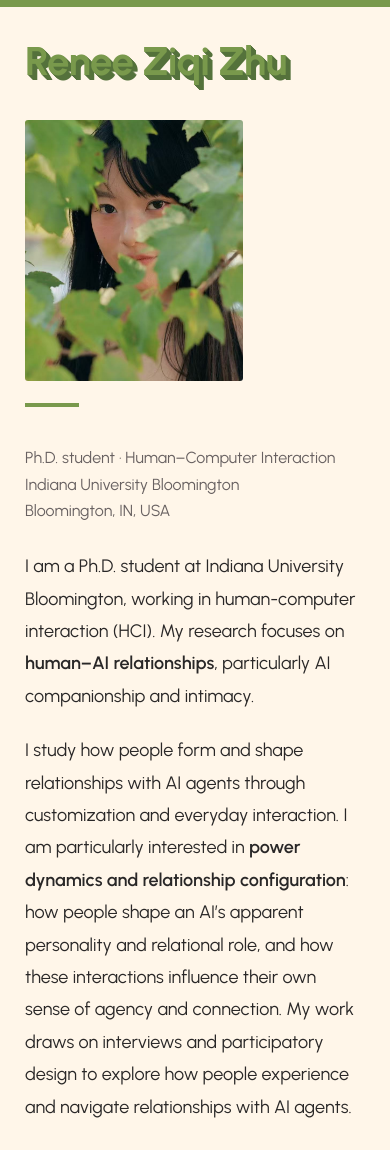
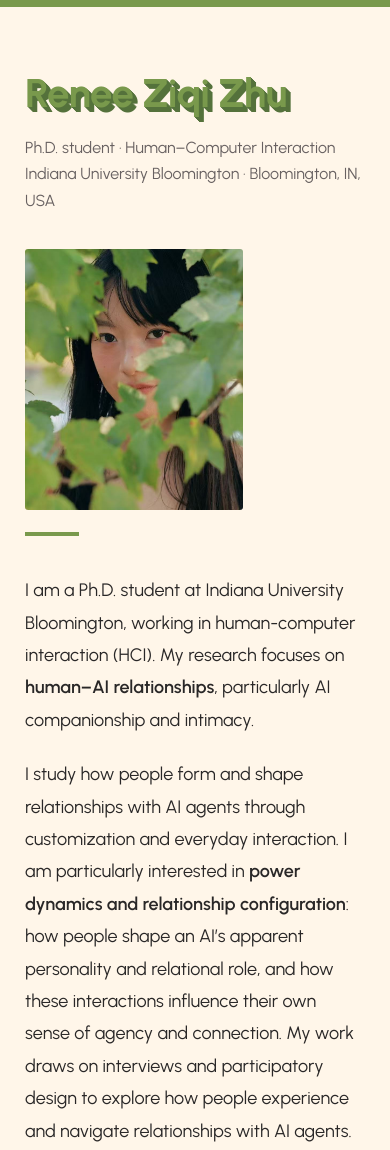
Before and after one commit to reneezzz/reneezzz.github.io, a plain HTML site: page index.html in a window 390 px wide. Shown: the top 1150 px of the page. Drawn offline with Linux system fonts and the light colour scheme.

Commit message:
Move identity below name and align portrait with biography

```diff
--- a/index.html
+++ b/index.html
@@ -14,13 +14,18 @@
     body { margin: 0; background: #fff6e9; color: var(--ink); font-family: "Urbanist", sans-serif; font-size: 18px; line-height: 1.8; }
     body::before { content: ""; display: block; height: 7px; background: var(--accent); }
     main { max-width: 1050px; margin: 0 auto; padding: 0 48px 64px; }
-    .site-header { max-width: 1050px; margin: 0 auto; padding: 42px 48px 58px; }
-    .layout { display: grid; grid-template-columns: 270px minmax(0, 1fr); gap: 68px; align-items: start; }
+    .site-header { max-width: 1050px; margin: 0 auto; padding: 90px 48px 44px; }
+    .layout { display: grid; grid-template-columns: 270px minmax(0, 1fr); column-gap: 68px; row-gap: 0; align-items: start; }
     figure { margin: 0; }
+    .layout > figure { position: relative; align-self: stretch; min-height: 324px; }
+    .layout > figure > img { position: absolute; inset: 0; height: 100%; }
+    .layout > article { display: contents; }
+    .bio, .profile-links { grid-column: 2; }
+    .bio p:last-child { margin-bottom: 0; }
     img { display: block; width: 100%; height: auto; aspect-ratio: 5 / 6; object-fit: cover; object-position: center 35%; border-radius: 3px; }
-    .photo-rule { width: 54px; height: 4px; background: var(--accent); margin-top: 22px; }
+    .photo-rule { width: 54px; height: 4px; background: var(--accent); margin-top: 22px; position: absolute; top: 100%; }
     h1 { font-size: clamp(40px, 5.5vw, 56px); line-height: 1.2; font-weight: 700; letter-spacing: -0.5px; margin: 0; color: var(--accent); text-shadow: 1px 1px 0 #55723c, 2px 2px 0 #55723c, 3px 3px 0 #55723c, 4px 4px 0 #55723c, 5px 5px 0 #55723c; }
-    .affiliation { color: var(--muted); line-height: 1.65; margin: 0 0 35px; font-size: 16px; }
+    .affiliation { color: var(--muted); line-height: 1.65; margin: 18px 0 0; font-size: 16px; }
     p { margin: 0 0 22px; }
     strong { font-weight: 600; }
     a { color: var(--link); text-underline-offset: 5px; text-decoration-thickness: 1px; }
@@ -46,11 +51,16 @@
     .paper-links { display: flex; flex-wrap: wrap; gap: 10px 24px; margin-top: 12px; font-size: 16px; }
     @media (max-width: 760px) {
       main { padding: 0 25px 48px; }
-      .site-header { padding: 30px 25px 35px; }
+      .site-header { padding: 62px 25px 35px; }
       .layout { grid-template-columns: 1fr; gap: 38px; }
       figure { width: min(64%, 250px); }
+      .layout > figure { min-height: 0; }
+      .layout > figure > img { position: static; height: auto; }
+      .layout > article { display: block; }
+      .bio, .profile-links { grid-column: auto; }
+      .photo-rule { position: static; }
       h1 { margin-top: 0; }
-      .affiliation { margin-bottom: 26px; }
+      .affiliation { margin: 18px 0 0; }
       .content-section { margin-top: 42px; }
       .updates { padding: 22px; }
       .research-item { grid-template-columns: 150px minmax(0, 1fr); gap: 24px; }
@@ -62,7 +72,10 @@
   </style>
 </head>
 <body>
-  <header class="site-header"><h1 id="name">Renee Ziqi Zhu</h1></header>
+  <header class="site-header">
+    <h1 id="name">Renee Ziqi Zhu</h1>
+    <p class="affiliation">Ph.D. student · Human–Computer Interaction<br>Indiana University Bloomington · Bloomington, IN, USA</p>
+  </header>
   <main>
     <div class="layout">
       <figure>
@@ -70,9 +83,10 @@
         <div class="photo-rule" aria-hidden="true"></div>
       </figure>
       <article aria-labelledby="name">
-        <p class="affiliation">Ph.D. student · Human–Computer Interaction<br>Indiana University Bloomington<br>Bloomington, IN, USA</p>
+        <div class="bio">
         <p>I am a Ph.D. student at Indiana University Bloomington, working in human-computer interaction (HCI). My research focuses on <strong>human–AI relationships</strong>, particularly AI companionship and intimacy.</p>
         <p>I study how people form and shape relationships with AI agents through customization and everyday interaction. I am particularly interested in <strong>power dynamics and relationship configuration</strong>: how people shape an AI’s apparent personality and relational role, and how these interactions influence their own sense of agency and connection. My work draws on interviews and participatory design to explore how people experience and navigate relationships with AI agents.</p>
+        </div>
         <nav class="profile-links" aria-label="Profile links"><a href="CV_Renee_Ziqi_Zhu.pdf" target="_blank" rel="noopener">CV</a><a href="https://github.com/reneezzz">GitHub</a><a href="https://scholar.google.com/citations?user=ERGEsiQAAAAJ">Google Scholar</a></nav>
       </article>
     </div>
```
